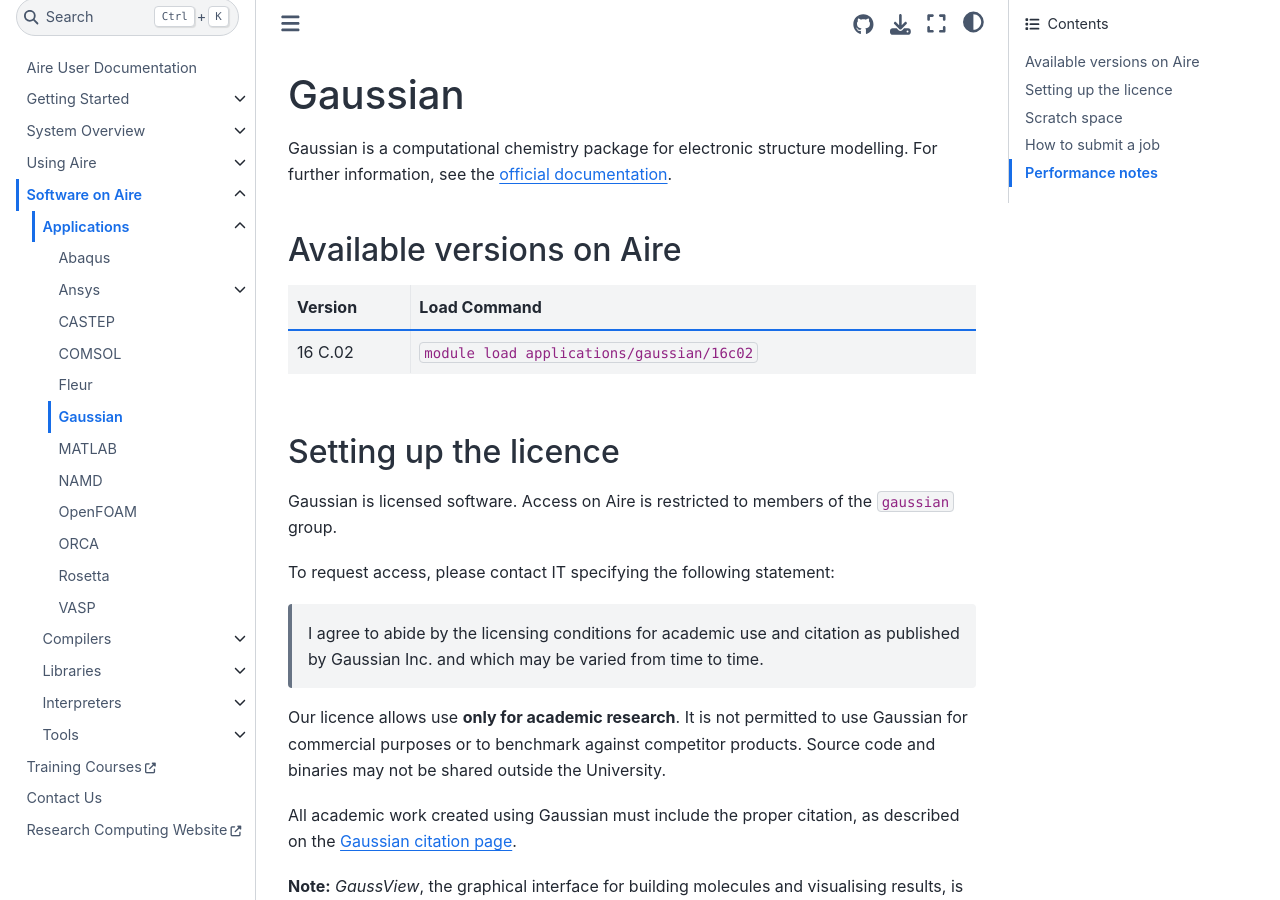
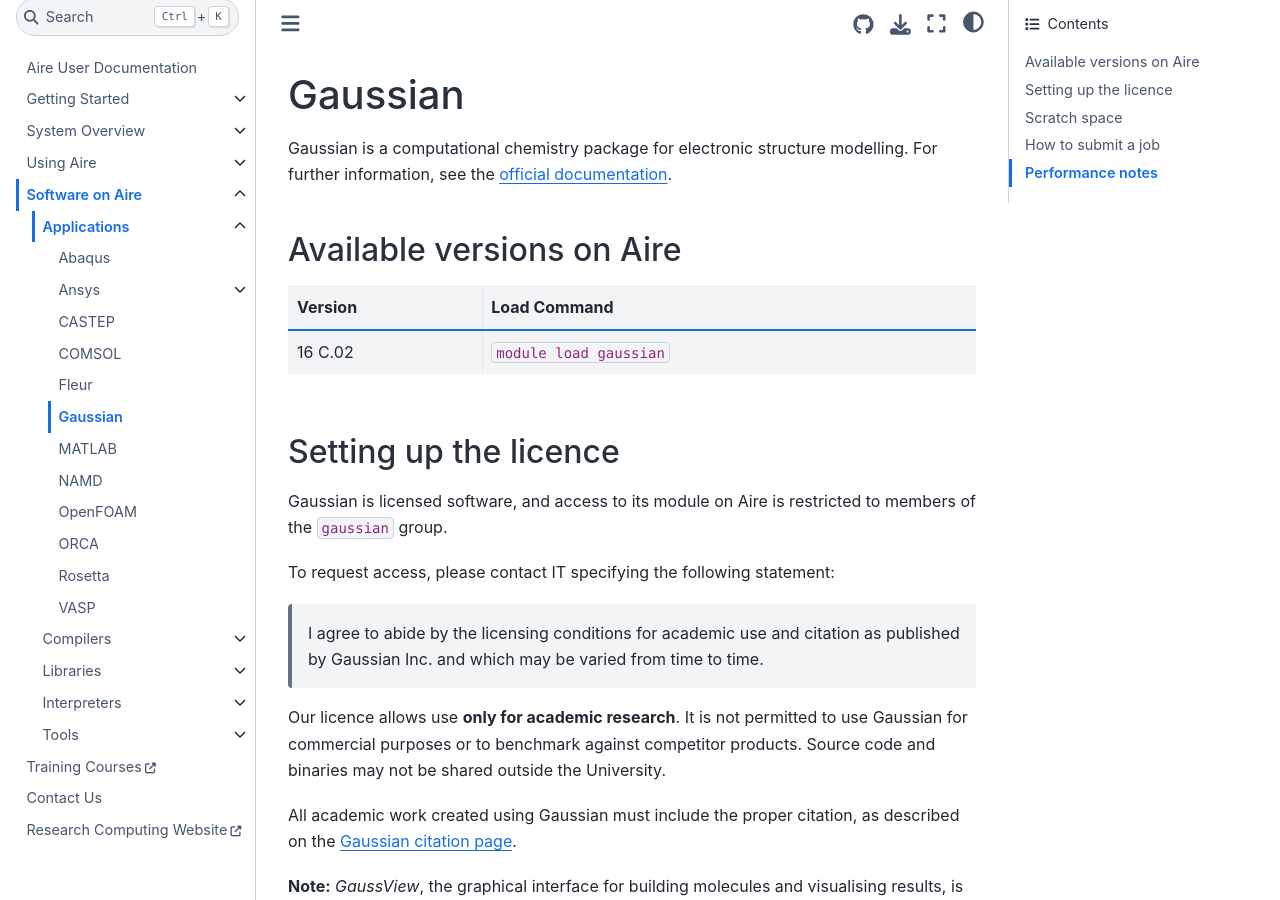
Before and after one commit to arcdocs/aire, a Jupyter Book: the page built from book/software/applications/gaussian.md, in a window 1280 px wide and 900 px high. Built offline with Jupyter Book 1.0.4 settings and Sphinx 7.4.7 and the Sphinx Book theme 1.1.4, drawn with Linux system fonts in a browser that asks for light colours; some of the changed text lies outside the part shown.

Commit message:
Update Gaussian module load command and text clarity

````diff
--- a/book/software/applications/gaussian.md
+++ b/book/software/applications/gaussian.md
@@ -6,11 +6,11 @@ Gaussian is a computational chemistry package for electronic structure modelling
 
 | Version | Load Command                              |
 | ------- | ----------------------------------------- |
-| 16 C.02 | `module load applications/gaussian/16c02` |
+| 16 C.02 | `module load gaussian` |
 
 ## Setting up the licence
 
-Gaussian is licensed software. Access on Aire is restricted to members of the `gaussian` group.
+Gaussian is licensed software, and access to its module on Aire is restricted to members of the `gaussian` group.
 
 To request access, please contact IT specifying the following statement:
 
@@ -59,7 +59,7 @@ export OMP_NUM_THREADS=1
 g16 < input.com > output.log
 ```
 
-And in the Gaussian input file include matching directives:
+And in the Gaussian input file, include matching directives:
 
 ```
 %NProcShared=8
````
